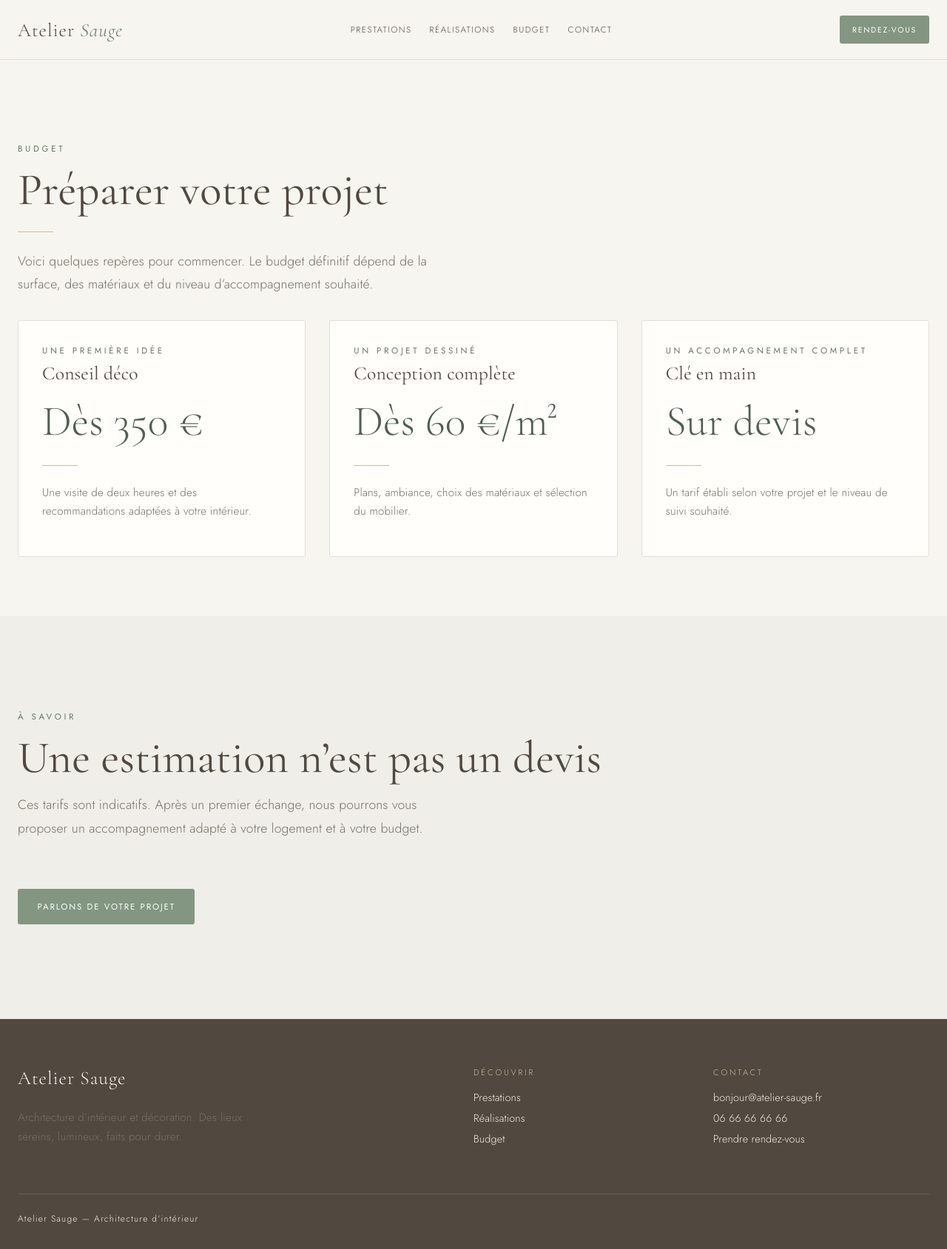
After one commit to Alex-mrt/projet-architecte, a PHP site: page /pages/simulateur.php in a window 1280 px wide. The commit adds this page. Shown: the whole page at 74% size. Run offline with PHP 8.4, Linux system fonts and the light colour scheme.

Commit message:
mise à jour de style.css + ajout des pages suivi.php et simulateur.php

```diff
--- a/atelier-sauge/assets/css/style.css
+++ b/atelier-sauge/assets/css/style.css
@@ -6,6 +6,7 @@
   --primary-dark: #647a65;
   --primary-foreground: #fffefa;
   --secondary: #e2e9df;
+  --secondary-foreground: #4c6250;
   --muted: #efeee8;
   --muted-foreground: #777168;
   --wood: #d3b99a;
@@ -382,6 +383,12 @@ h1, h2, h3 {
   letter-spacing: 0.13em;
   text-transform: uppercase;
 }
+.result-amount {
+  margin: 1rem 0;
+  color: var(--secondary-foreground);
+  font-family: "Cormorant Garamond", Georgia, serif;
+  font-size: clamp(2.4rem, 5vw, 3.6rem);
+}
 .site-footer {
   padding-block: 4rem 2rem;
   background: var(--foreground);
--- /dev/null
+++ b/atelier-sauge/pages/simulateur.php
@@ -0,0 +1,81 @@
+<!doctype html>
+<html lang="fr">
+<head>
+    <meta charset="utf-8">
+    <meta name="viewport" content="width=device-width, initial-scale=1">
+    <meta name="description" content="Repères de prix pour préparer un projet d’architecture d’intérieur avec l’Atelier Sauge.">
+    <title>Budget — Atelier Sauge</title>
+    <link href="https://fonts.googleapis.com/css2?family=Cormorant+Garamond:ital,wght@0,300;0,400;1,300;1,400&family=Jost:wght@300;400&display=swap" rel="stylesheet">
+    <link rel="stylesheet" href="../assets/css/style.css">
+</head>
+<body>
+    <header class="site-header">
+        <div class="container header-inner">
+            <a href="../index.php" class="site-logo">Atelier <em>Sauge</em></a>
+            <nav class="navigation">
+                <a href="prestations.php" class="navigation-link">Prestations</a>
+                <a href="realisations.php" class="navigation-link">Réalisations</a>
+                <a href="simulateur.php" class="navigation-link">Budget</a>
+                <a href="demande.php" class="navigation-link">Contact</a>
+            </nav>
+            <a href="rendez-vous.php" class="button primary-button small-button navigation-button">Rendez-vous</a>
+        </div>
+        <nav class="container mobile-navigation">
+            <a href="prestations.php" class="navigation-link">Prestations</a>
+            <a href="realisations.php" class="navigation-link">Réalisations</a>
+            <a href="simulateur.php" class="navigation-link">Budget</a>
+            <a href="demande.php" class="navigation-link">Contact</a>
+            <a href="rendez-vous.php" class="navigation-link">Rendez-vous</a>
+        </nav>
+    </header>
+    <main>
+        <section class="container page-header">
+            <p class="small-heading">Budget</p>
+            <h1 class="large-title">Préparer votre projet</h1>
+            <div class="divider"></div>
+            <p class="intro-text">Voici quelques repères pour commencer. Le budget définitif dépend de la surface, des matériaux et du niveau d’accompagnement souhaité.</p>
+        </section>
+        <section class="container three-column-grid section-bottom">
+            <article class="card card-hover">
+                <p class="small-heading">Une première idée</p>
+                <h2 class="card-title">Conseil déco</h2>
+                <p class="result-amount">Dès 350 €</p>
+                <div class="divider"></div>
+                <p class="card-text">Une visite de deux heures et des recommandations adaptées à votre intérieur.</p>
+            </article>
+            <article class="card card-hover">
+                <p class="small-heading">Un projet dessiné</p>
+                <h2 class="card-title">Conception complète</h2>
+                <p class="result-amount">Dès 60 €/m²</p>
+                <div class="divider"></div>
+                <p class="card-text">Plans, ambiance, choix des matériaux et sélection du mobilier.</p>
+            </article>
+            <article class="card card-hover">
+                <p class="small-heading">Un accompagnement complet</p>
+                <h2 class="card-title">Clé en main</h2>
+                <p class="result-amount">Sur devis</p>
+                <div class="divider"></div>
+                <p class="card-text">Un tarif établi selon votre projet et le niveau de suivi souhaité.</p>
+            </article>
+        </section>
+        <section class="section light-section">
+            <div class="container">
+                <p class="small-heading">À savoir</p>
+                <h2 class="large-title small-section-title">Une estimation n’est pas un devis</h2>
+                <p class="intro-text">Ces tarifs sont indicatifs. Après un premier échange, nous pourrons vous proposer un accompagnement adapté à votre logement et à votre budget.</p>
+                <a href="rendez-vous.php" class="button primary-button section-spacing">Parlons de votre projet</a>
+            </div>
+        </section>
+    </main>
+    <footer class="site-footer">
+        <div class="container">
+            <div class="footer-columns">
+                <div><p class="site-logo">Atelier Sauge</p><p class="card-text footer-description">Architecture d’intérieur et décoration. Des lieux sereins, lumineux, faits pour durer.</p></div>
+                <div><p class="footer-heading">Découvrir</p><div class="footer-links"><a href="prestations.php">Prestations</a><a href="realisations.php">Réalisations</a><a href="simulateur.php">Budget</a></div></div>
+                <div><p class="footer-heading">Contact</p><div class="footer-links"><a href="mailto:bonjour@atelier-sauge.fr">bonjour@atelier-sauge.fr</a><a href="tel:+33666666666">06 66 66 66 66</a><a href="rendez-vous.php">Prendre rendez-vous</a></div></div>
+            </div>
+            <p class="footer-bottom">Atelier Sauge — Architecture d’intérieur</p>
+        </div>
+    </footer>
+</body>
+</html>
```
Also changed, not shown: atelier-sauge/pages/suivi.php (added, +79 -0 lines).
